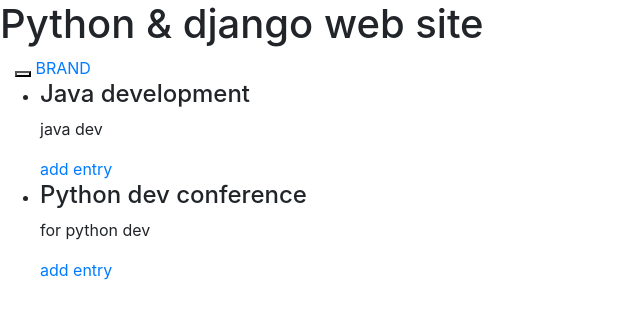
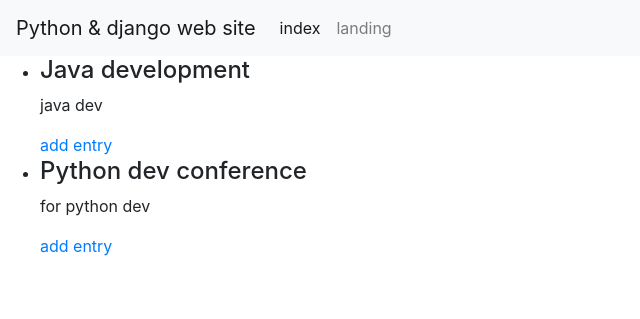
Before and after one commit to Pgigurist/site_python, a Django app: page /registration/ in a window 1280 px wide. Shown: the top 319 px of the page, without its empty margins (0-640 px from the left). Run offline with Django 3.2, Linux system fonts and the light colour scheme; data comes from the database, SQL or seed files in the repository; some libraries are stand-ins or nearby versions.

Commit message:
update header template, create nav-bar

```diff
--- a/web_site/registration/templates/registration/header.html
+++ b/web_site/registration/templates/registration/header.html
@@ -1,22 +1,23 @@
 {% block header %}
-<h1>Python & django web site</h1>
-<nav navbar navbar-defaul>
-    <div class="container-fluid">
-        <button type="button" class="navbar-toggle collapsed" data-toggle="collapse" data-target="#navbar-main">
-            <span class="icon-bar"></span>
-            <span class="icon-bar"></span>
-        </button>
-        <a CALSS="navbar-brand" href="#">BRAND</a>
-    </div>
-    <div class="collapse navbar-collapse" id="navbar-main">
-        <ul class="nav navbar-nav">
-            <li class="active"><a href="/registration/">index</a></li>
-            <li><a href="/registration/landing">landing</a></li>
-        </ul>
-    </div>
+<!--h1>Python & django web site</h1-->
+
+    <nav class="navbar navbar-expand-lg navbar-light bg-light">
+      <a class="navbar-brand" href="/registration/">Python & django web site</a>
+      <button class="navbar-toggler" type="button" data-toggle="collapse" data-target="#navbar" aria-controls="navbar" aria-expanded="false" aria-label="Toggle navigation">
+        <span class="navbar-toggler-icon"></span>
+      </button>
+      <div class="collapse navbar-collapse" id="navbar">
+          <ul class="navbar-nav mr-auto">
+              <li class="nav-item active">
+                  <a class="nav-link" href="/registration/">index</a>
+              </li>
+              <li class="nav-item">
+                  <a class="nav-link" href="/registration/landing/">landing</a>
+              </li>
+          </ul>
 
 
-</nav>
-
+      </div>
+    </nav>
 
 {% endblock %}
--- a/web_site/registration/templates/registration/index.html
+++ b/web_site/registration/templates/registration/index.html
@@ -9,7 +9,7 @@
 		<ul>
 			{% for mk in master_classes_list %}
 				<li>
-					<div class="curse">
+					<div>
 						<h4>{{mk.name}}</h4>
 						<p>{{mk.description}}</p>
 						<a href="/registration/{{mk.id}}">add entry</a>
```
